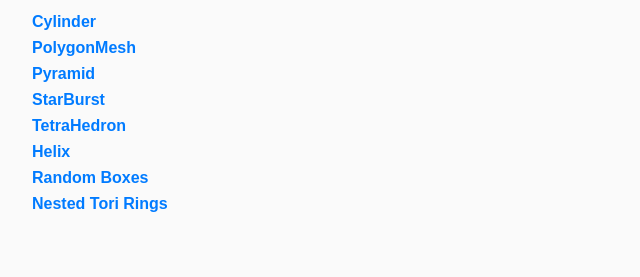
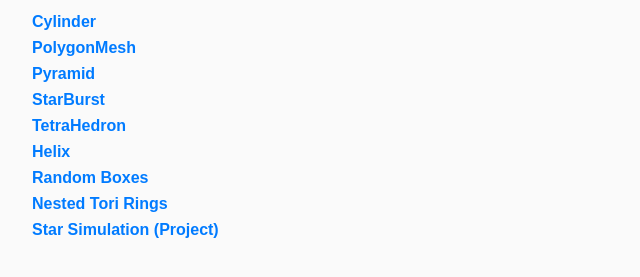
Before and after one commit to welsmore54/CISC-0681, a website: page index.html in a window 1280 px wide. Shown: the part 127-404 px from the top of the page, without its empty margins (0-640 px from the left). Drawn offline with Linux system fonts and the light colour scheme.

Commit message:
Update index.html

```diff
--- a/index.html
+++ b/index.html
@@ -43,6 +43,7 @@
     <li><a href="Helix/">Helix</a></li>
     <li><a href="Random Boxes/">Random Boxes</a></li>
     <li><a href="Nested Tori Rings/">Nested Tori Rings</a></li>
+    <li><a href="Star Sim v2/">Star Simulation (Project)</a></li>
   </ul>
 </body>
 </html>
```
